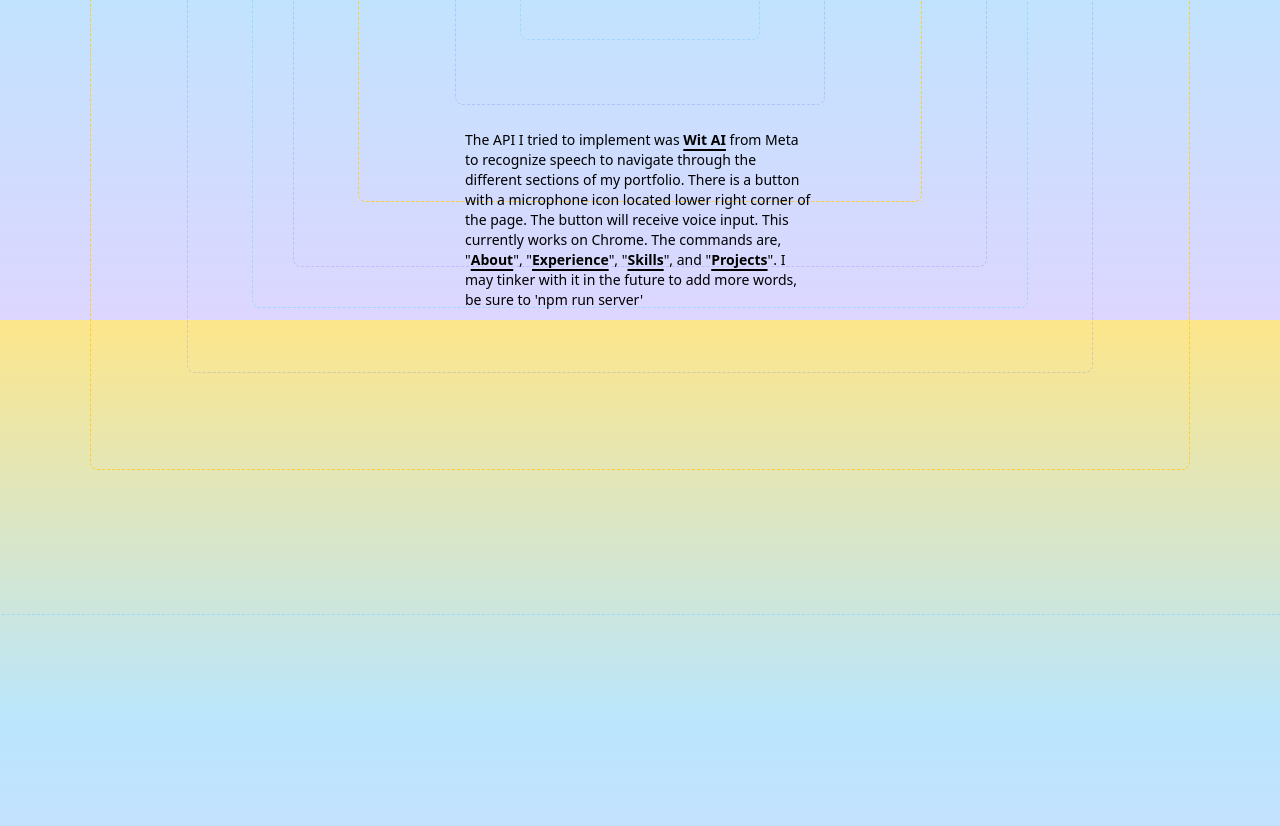
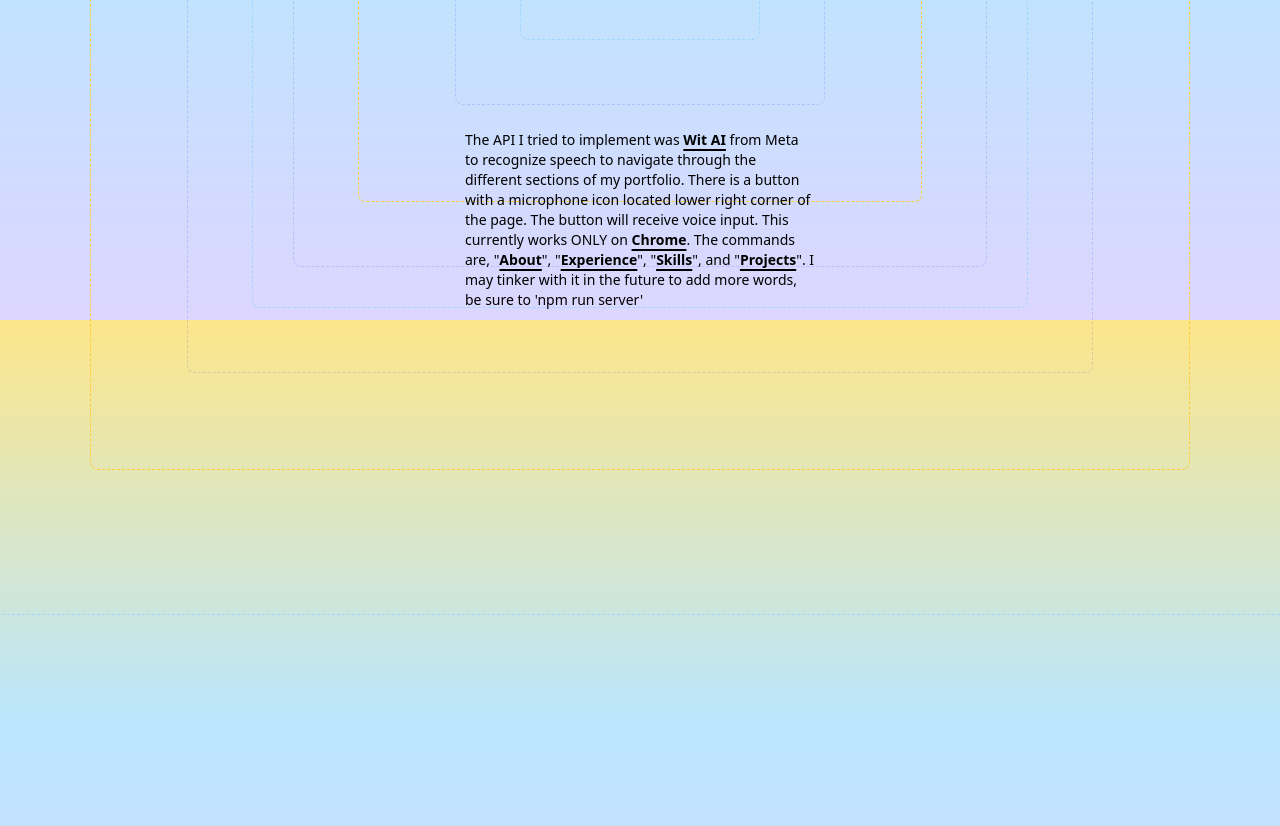
Before and after one commit to HTJin/co-lab-portfolio, a React (Vite) app: page / in a window 1280 px wide. Shown: the part 2880-3706 px from the top of the page. Built offline with nearby package versions, Linux system fonts and the light colour scheme.

Commit message:
added emphasis on chrome

```diff
--- a/src/views/About.tsx
+++ b/src/views/About.tsx
@@ -96,7 +96,11 @@ export const About = () => {
           from Meta to recognize speech to navigate through the different
           sections of my portfolio. There is a button with a microphone icon
           located lower right corner of the page. The button will receive voice
-          input. This currently works on Chrome. The commands are, "
+          input. This currently works ONLY on{" "}
+          <span className="font-semibold underline decoration-2 underline-offset-4 hover:animate-trance hover:decoration-pink-400">
+            Chrome
+          </span>
+          . The commands are, "
           <span className="font-semibold underline decoration-2 underline-offset-4 hover:animate-trance hover:decoration-pink-400">
             About
           </span>
```
